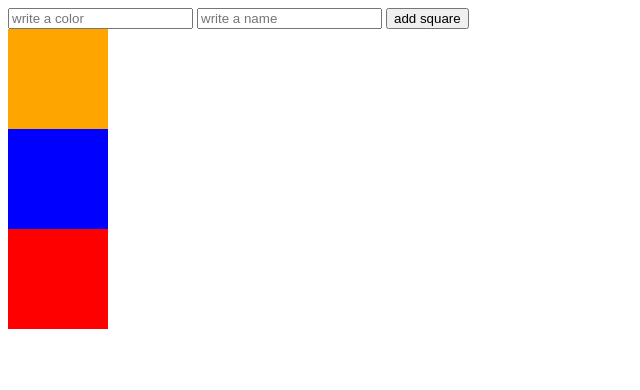
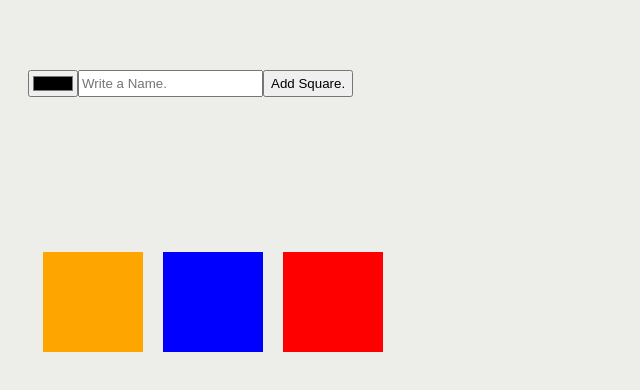
Before and after one commit to iOllaph/LocalStorage_exer_12, a plain HTML site: page index.html in a window 1280 px wide. Shown: the whole page, without its empty margins (0-640 px from the left). Drawn offline with Linux system fonts and the light colour scheme.

Commit message:
Exercsie Accomplish

```diff
--- a/index.html
+++ b/index.html
@@ -9,9 +9,9 @@
   </head>
   <header>
     <form id="form_input">
-      <input type="text" id="input_color" placeholder="write a color" />
-      <input type="text" id="input_name" placeholder="write a name" />
-      <input type="submit" id="input_square" value="add square" />
+      <input type="color" id="input_color" />
+      <input type="text" id="input_name" placeholder="Write a Name." />
+      <button onclick="addsquare()" type="submit">Add Square.</button>
     </form>
   </header>
   <main>
--- a/main.css
+++ b/main.css
@@ -1,4 +1,24 @@
-#square {
-    height: 100px;
-    width: 100px;
+
+body {
+    background-color: #edede9;
+
 }
+
+#square_container {
+    display: flex;
+
+    padding: 25px;
+    margin-top: 100px;
+
+}
+
+.square_element {
+    margin: 10px;
+}
+
+#form_input {
+    display: flex;
+    margin-top: 50px;
+    padding: 20px;
+    text-align: center;
+}
--- a/main.js
+++ b/main.js
@@ -1,76 +1,90 @@
-const form = document.querySelector("#form_input");
 const input_name = document.querySelector("#input_name");
 const input_color = document.querySelector("#input_color");
 const container_square = document.querySelector("#square_container");
 
 
-const orange = document.createElement('div');
-orange.id = 'square';
-orange.value = "orange"
-orange.style.backgroundColor = orange.value;
-container_square.appendChild(orange);
 
-const blue = document.createElement('div');
-blue.id = 'square';
-blue.value = "blue"
-blue.style.backgroundColor = blue.value;
-container_square.appendChild(blue);
-
-const red = document.createElement('div');
-red.id = 'square';
-red.value = "red"
-red.style.backgroundColor = red.value;
-container_square.appendChild(red);
-
-var squares = [
+// array squares
+let squares = [
     {
-    color: orange.value ,
-    name: 'Laranja'
+    backgroundcolor: "orange",
+    name: "laranja"
     },
     {
-    color: blue.value ,
-    name: 'Azul'
+    backgroundcolor: "blue",
+    name: "azul"
     },
     {
-    color: red.value ,
-    name: 'Vermelho'
+    backgroundcolor:"red",
+    name: "vermelho"
     }
 ];
 
+// Put the Local Storage in squares array
+let square_storage = JSON.parse(localStorage.getItem("squares_colors"));
 
-form.addEventListener('submit', (e) => {
-    e.preventDefault()
+if (square_storage != null) {
+
+    squares = square_storage;
+}
+
+console.log(squares);
 
 
-     if (!input_color.value) {
-        alert("please write a color");
-        return;
+// function reload the page and create the squares
+updateview();
 
-    } else if (!input_name.value) {
-        alert("please write a name");
+
+function updateview() {
+    // Clean the div square_container
+    container_square.innerHTML = "";
+
+    // Create squares in for loop
+
+    for (i = 0; i < squares.length; i++) {
+        const square = squares[i];
+
+        const square_element = document.createElement("div");
+        square_element.classList.add("square_element");
+
+        square_element.style.width = "100px";
+        square_element.style.height = "100px";
+        square_element.style.backgroundColor = square.backgroundcolor
+
+        container_square.appendChild(square_element);
+
+
+
+    }
+}
+
+// add the squares from input
+
+function addsquare(){
+
+    event.preventDefault();
+
+    if (!input_name.value) {
+
+        alert("insert a name")
+
         return;
     }
 
-    const square_id = document.createElement("div");
-    square_id.id = "square";
-    square_id.style.backgroundColor = input_color.value;
-
-    container_square.appendChild(square_id);
-
-    let square = {
-        color: input_color.value,
-        name: input_name.value
+    const square =  {
+        backgroundcolor: input_color.value,
+        name: input_name.value,
+        with: "100px",
+        height: "100px"
     }
-
-    // adds the squares
 
     squares.push(square);
 
-    // saving to localStorage
-    localStorage.setItem("squarescolors",JSON.stringify(squares));
+    localStorage.setItem("squares_colors", JSON.stringify(squares));
 
-    // reset the form
-    form.reset();
+    input_name.value = "";
+
+    updateview();
 
 
-})
+}
```
